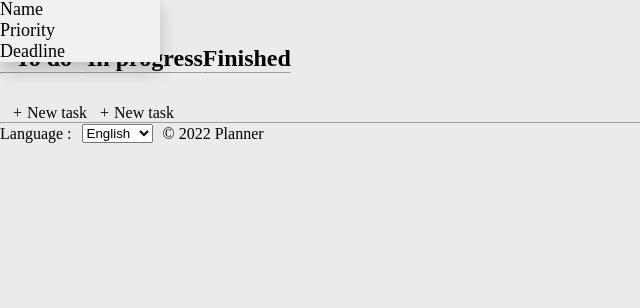
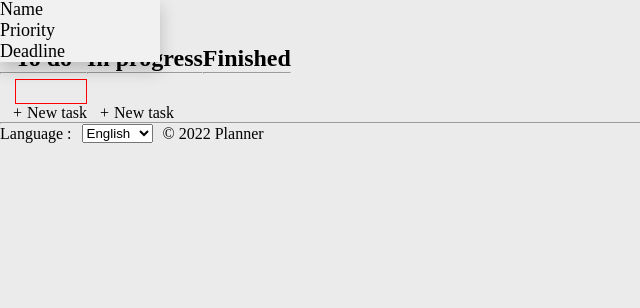
Before and after one commit to AxelKirac/MyOldTraining, a PHP site: page / in a window 1280 px wide. Shown: the part 32-340 px from the top of the page, without its empty margins (0-640 px from the left). Run offline with PHP 8.4, Linux system fonts and the light colour scheme.

Commit message:
modif style.scss

```diff
--- a/assets/css/_articles.scss
+++ b/assets/css/_articles.scss
@@ -32,3 +32,16 @@
 .done_newTask, .toDo_newTask, .doing_newTask {
     margin-left: 13px;
 }
+
+.taskbook {
+    display: flex;
+    flex-direction: column;
+    @media (min-width: 650px)
+    {
+        flex-direction: row;
+    }
+}
+
+.toDo_tasks {
+    border: 1px solid red
+}
--- a/assets/css/style.css
+++ b/assets/css/style.css
@@ -107,6 +107,20 @@
   margin-left: 13px;
 }
 
+.taskbook {
+  display: flex;
+  flex-direction: column;
+}
+@media (min-width: 650px) {
+  .taskbook {
+    flex-direction: row;
+  }
+}
+
+.toDo_tasks {
+  border: 1px solid red;
+}
+
 header {
   height: 40px;
 }
@@ -167,16 +181,6 @@
   text-decoration: none;
 }
 
-.taskbook {
-  display: flex;
-  flex-direction: column;
-}
-@media (min-width: 650px) {
-  .taskbook {
-    flex-direction: row;
-  }
-}
-
 .toDo_tasks, .doing_tasks, .done_tasks {
   display: flex;
   flex-direction: column;
@@ -203,4 +207,4 @@
   flex-direction: row;
   align-items: center;
   gap: 10px;
-}
+}/*# sourceMappingURL=style.css.map */
--- a/assets/css/style.scss
+++ b/assets/css/style.scss
@@ -17,14 +17,6 @@
 
 $worksans:'Work Sans', sans-serif;
 
-.taskbook {
-    display: flex;
-    flex-direction: column;
-    @media (min-width: 650px)
-    {
-        flex-direction: row;
-    }
-}
 .toDo, .doing, .done {
     &_tasks {
         display: flex;
```
